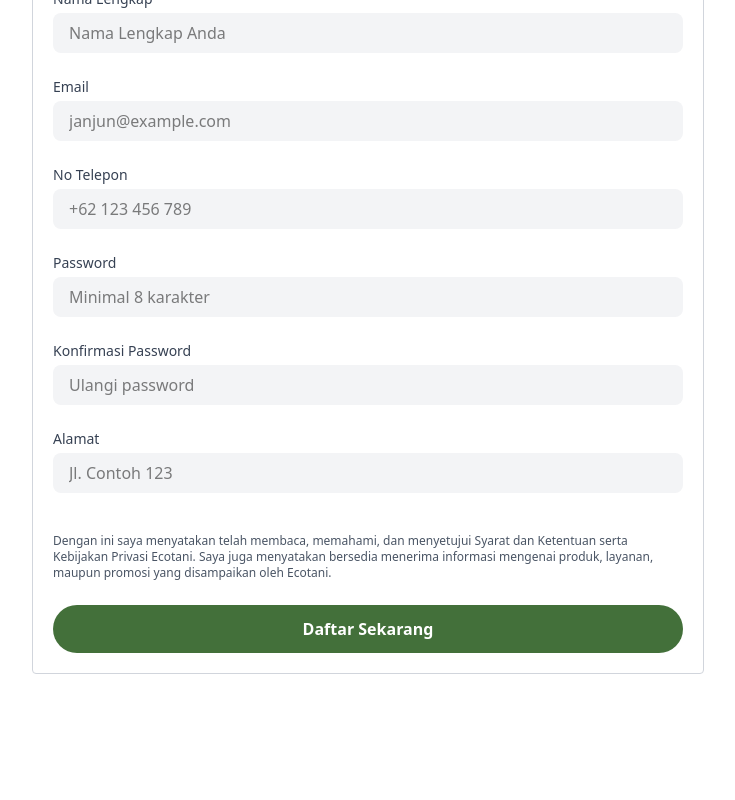
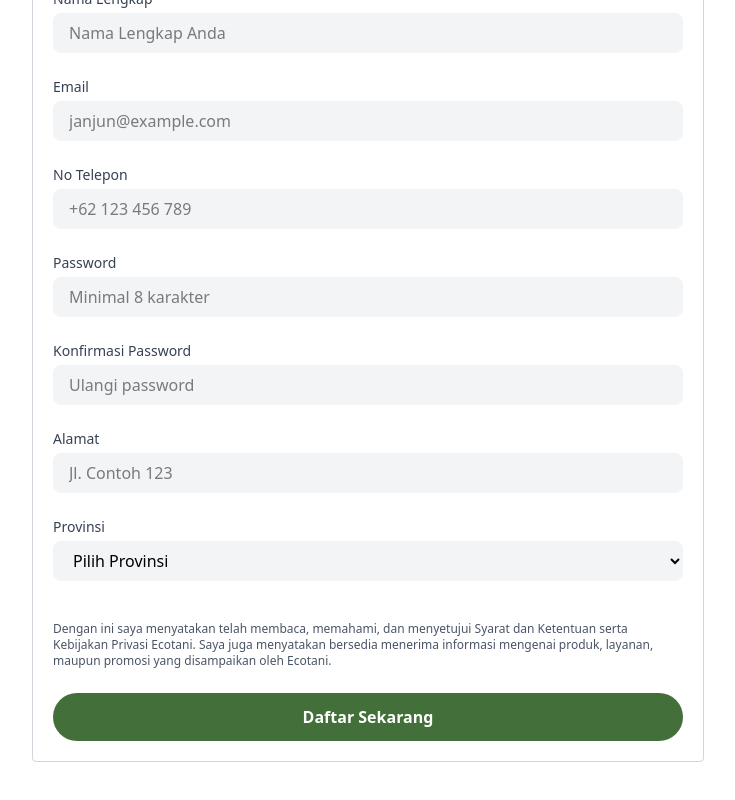
Before and after one commit to jannahkrn/fe-ecotani, a React (Vite) app: page /register in a window 1280 px wide. Shown: the part 450-1250 px from the top of the page, without its empty margins (272-1007 px from the left). Before the commit the page ends 1164 px from the top, so only its background shows below. Built offline with nearby package versions, Linux system fonts and the light colour scheme.

Commit message:
add dropdown location

```diff
--- a/src/pages/user/RegisterPage.jsx
+++ b/src/pages/user/RegisterPage.jsx
@@ -17,16 +17,20 @@ const RegisterPage = () => {
       <div className="flex flex-col items-center justify-center w-full max-w-2xl">
         <div className="text-center mb-8">
           <div className="flex justify-center items-center mb-2">
-                      {/* ✅ Ganti src jadi pakai import */}
-                      <img src={logo} alt="Ecotani Logo" className="h-10" />
-                    </div>
+            {/* ✅ Ganti src jadi pakai import */}
+            <img src={logo} alt="Ecotani Logo" className="h-10" />
+          </div>
           <p className="text-sm text-gray-600">Platform Jual Beli Limbah</p>
         </div>
 
         {/* Teks Pengantar yang dipindahkan */}
         <div className="text-left mb-8">
-          <h1 className="text-2xl font-bold text-gray-800 mb-2 leading-tight">Bergabunglah dengan Komunitas Peduli Lingkungan</h1>
-          <p className="text-gray-600 text-lg">Daftar sekarang dan mulai berkontribusi untuk ekonomi sirkular yang berkelanjutan.</p>
+          <h1 className="text-2xl font-bold text-gray-800 mb-2 leading-tight">
+            Bergabunglah dengan Komunitas Peduli Lingkungan
+          </h1>
+          <p className="text-gray-600 text-lg">
+            Daftar sekarang dan mulai berkontribusi untuk ekonomi sirkular yang berkelanjutan.
+          </p>
         </div>
 
         {/* Form Registrasi */}
@@ -83,8 +87,71 @@ const RegisterPage = () => {
                 className="mt-1 block w-full px-4 py-2 bg-gray-100 rounded-lg focus:outline-none focus:ring-2 focus:ring-ecotani-green"
               />
             </div>
+
+            {/* ✅ Dropdown Provinsi */}
+            <div>
+  <label className="block text-sm font-medium text-gray-700">Provinsi</label>
+  <select
+    className="mt-1 block w-full px-4 py-2 bg-gray-100 rounded-lg focus:outline-none focus:ring-2 focus:ring-ecotani-green"
+  >
+    <option value="">Pilih Provinsi</option>
+    {/* Sumatera */}
+    <option value="Aceh">Aceh</option>
+    <option value="Sumatera Utara">Sumatera Utara</option>
+    <option value="Sumatera Barat">Sumatera Barat</option>
+    <option value="Riau">Riau</option>
+    <option value="Kepulauan Riau">Kepulauan Riau</option>
+    <option value="Jambi">Jambi</option>
+    <option value="Sumatera Selatan">Sumatera Selatan</option>
+    <option value="Bangka Belitung">Bangka Belitung</option>
+    <option value="Bengkulu">Bengkulu</option>
+    <option value="Lampung">Lampung</option>
+
+    {/* Jawa */}
+    <option value="DKI Jakarta">DKI Jakarta</option>
+    <option value="Jawa Barat">Jawa Barat</option>
+    <option value="Banten">Banten</option>
+    <option value="Jawa Tengah">Jawa Tengah</option>
+    <option value="DI Yogyakarta">DI Yogyakarta</option>
+    <option value="Jawa Timur">Jawa Timur</option>
+
+    {/* Bali & Nusa Tenggara */}
+    <option value="Bali">Bali</option>
+    <option value="Nusa Tenggara Barat">Nusa Tenggara Barat</option>
+    <option value="Nusa Tenggara Timur">Nusa Tenggara Timur</option>
+
+    {/* Kalimantan */}
+    <option value="Kalimantan Barat">Kalimantan Barat</option>
+    <option value="Kalimantan Tengah">Kalimantan Tengah</option>
+    <option value="Kalimantan Selatan">Kalimantan Selatan</option>
+    <option value="Kalimantan Timur">Kalimantan Timur</option>
+    <option value="Kalimantan Utara">Kalimantan Utara</option>
+
+    {/* Sulawesi */}
+    <option value="Sulawesi Utara">Sulawesi Utara</option>
+    <option value="Gorontalo">Gorontalo</option>
+    <option value="Sulawesi Tengah">Sulawesi Tengah</option>
+    <option value="Sulawesi Barat">Sulawesi Barat</option>
+    <option value="Sulawesi Selatan">Sulawesi Selatan</option>
+    <option value="Sulawesi Tenggara">Sulawesi Tenggara</option>
+
+    {/* Maluku & Papua */}
+    <option value="Maluku">Maluku</option>
+    <option value="Maluku Utara">Maluku Utara</option>
+    <option value="Papua">Papua</option>
+    <option value="Papua Tengah">Papua Tengah</option>
+    <option value="Papua Pegunungan">Papua Pegunungan</option>
+    <option value="Papua Selatan">Papua Selatan</option>
+    <option value="Papua Barat">Papua Barat</option>
+    <option value="Papua Barat Daya">Papua Barat Daya</option>
+  </select>
+</div>
+
+
             <div className="text-xs text-gray-600 mt-4">
-              <p>Dengan ini saya menyatakan telah membaca, memahami, dan menyetujui Syarat dan Ketentuan serta Kebijakan Privasi Ecotani. Saya juga menyatakan bersedia menerima informasi mengenai produk, layanan, maupun promosi yang disampaikan oleh Ecotani.</p>
+              <p>
+                Dengan ini saya menyatakan telah membaca, memahami, dan menyetujui Syarat dan Ketentuan serta Kebijakan Privasi Ecotani. Saya juga menyatakan bersedia menerima informasi mengenai produk, layanan, maupun promosi yang disampaikan oleh Ecotani.
+              </p>
             </div>
             <div>
               <button
```
